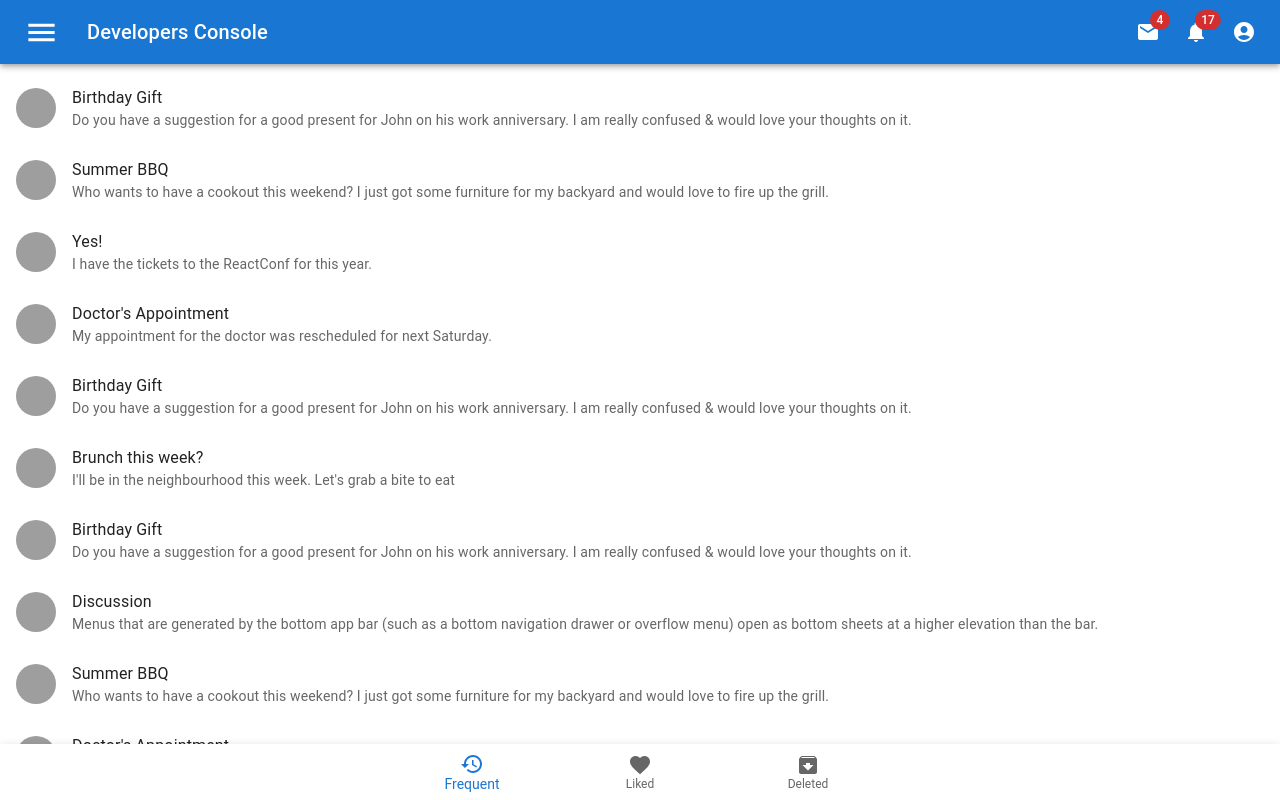
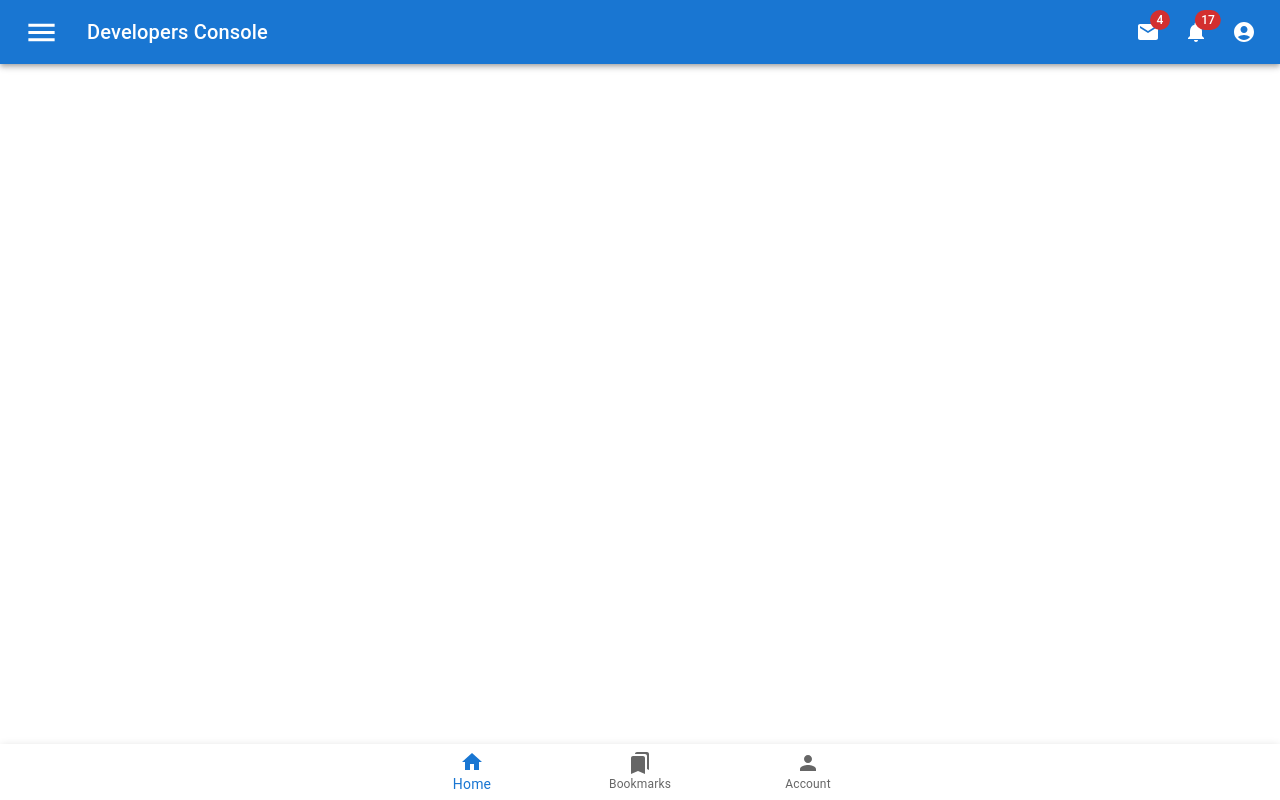
Before and after one commit to jahrulezfrancis/developers-console, a React (Create React App) app: page / in a window 1280 px wide. Shown: the top 800 px of the page. Built offline with nearby package versions, Linux system fonts and the light colour scheme; grey boxes are pictures that could not be loaded.

Commit message:
update the user interface

```diff
--- a/package.json
+++ b/package.json
@@ -9,6 +9,7 @@
     "@mui/material": "^5.10.3",
     "react": "^18.2.0",
     "react-dom": "^18.2.0",
+    "react-router-dom": "6",
     "react-scripts": "^4.0.3"
   },
   "devDependencies": {},
--- a/src/App.js
+++ b/src/App.js
@@ -1,12 +1,19 @@
 import React from 'react';
+import { Route, Routes } from 'react-router-dom';
 import NavigationBar from './AppBar';
 import FixedBottomNavigation from './BottomNav';
+import MediaControlCard, { Bookmark, Profile } from './Components/Interface/MusicCard';
 
 function App() {
   return (
     <div>
      <NavigationBar />
      <FixedBottomNavigation />
+     <Routes>
+      <Route path='home' element={<MediaControlCard />}></Route>
+      <Route path='bookmark' element={<Bookmark />}></Route>
+      <Route path='profile' element={<Profile />}></Route>
+     </Routes>
     </div>
   )
 }
--- a/src/BottomNav.jsx
+++ b/src/BottomNav.jsx
@@ -3,47 +3,20 @@ import Box from '@mui/material/Box';
 import CssBaseline from '@mui/material/CssBaseline';
 import BottomNavigation from '@mui/material/BottomNavigation';
 import BottomNavigationAction from '@mui/material/BottomNavigationAction';
-import RestoreIcon from '@mui/icons-material/Restore';
-import FavoriteIcon from '@mui/icons-material/Favorite';
-import ArchiveIcon from '@mui/icons-material/Archive';
+import Person from '@mui/icons-material/Person';
+import BookmarksIcon from '@mui/icons-material/Bookmarks';
 import Paper from '@mui/material/Paper';
-import List from '@mui/material/List';
-import ListItem from '@mui/material/ListItem';
-import ListItemAvatar from '@mui/material/ListItemAvatar';
-import ListItemText from '@mui/material/ListItemText';
-import Avatar from '@mui/material/Avatar';
+import Home from '@mui/icons-material/Home';
+import { NavLink } from 'react-router-dom';
 
-function refreshMessages() {
-  const getRandomInt = (max) => Math.floor(Math.random() * Math.floor(max));
-
-  return Array.from(new Array(50)).map(
-    () => messageExamples[getRandomInt(messageExamples.length)],
-  );
-}
 
 export default function FixedBottomNavigation() {
   const [value, setValue] = React.useState(0);
   const ref = React.useRef(null);
-  const [messages, setMessages] = React.useState(() => refreshMessages());
-
-  React.useEffect(() => {
-    ref.current.ownerDocument.body.scrollTop = 0;
-    setMessages(refreshMessages());
-  }, [value, setMessages]);
 
   return (
     <Box sx={{ pb: 7 }} ref={ref}>
       <CssBaseline />
-      <List>
-        {messages.map(({ primary, secondary, person }, index) => (
-          <ListItem button key={index + person}>
-            <ListItemAvatar>
-              <Avatar alt="Profile Picture" src={person} />
-            </ListItemAvatar>
-            <ListItemText primary={primary} secondary={secondary} />
-          </ListItem>
-        ))}
-      </List>
       <Paper sx={{ position: 'fixed', bottom: 0, left: 0, right: 0 }} elevation={3}>
         <BottomNavigation
           showLabels
@@ -52,53 +25,11 @@ export default function FixedBottomNavigation() {
             setValue(newValue);
           }}
         >
-          <BottomNavigationAction label="Frequent" icon={<RestoreIcon />} />
-          <BottomNavigationAction label="Liked" icon={<FavoriteIcon />} />
-          <BottomNavigationAction label="Deleted" icon={<ArchiveIcon />} />
+          <BottomNavigationAction href='/home' label="Home" icon={<Home />} />
+          <BottomNavigationAction href='/bookmark' label="Bookmarks" icon={<BookmarksIcon />} />
+          <BottomNavigationAction href='/profile' label="Account" icon={<Person />} />
         </BottomNavigation>
       </Paper>
     </Box>
   );
 }
-
-const messageExamples = [
-  {
-    primary: 'Brunch this week?',
-    secondary: "I'll be in the neighbourhood this week. Let's grab a bite to eat",
-    person: '/static/images/avatar/5.jpg',
-  },
-  {
-    primary: 'Birthday Gift',
-    secondary: `Do you have a suggestion for a good present for John on his work
-      anniversary. I am really confused & would love your thoughts on it.`,
-    person: '/static/images/avatar/1.jpg',
-  },
-  {
-    primary: 'Recipe to try',
-    secondary: 'I am try out this new BBQ recipe, I think this might be amazing',
-    person: '/static/images/avatar/2.jpg',
-  },
-  {
-    primary: 'Yes!',
-    secondary: 'I have the tickets to the ReactConf for this year.',
-    person: '/static/images/avatar/3.jpg',
-  },
-  {
-    primary: "Doctor's Appointment",
-    secondary: 'My appointment for the doctor was rescheduled for next Saturday.',
-    person: '/static/images/avatar/4.jpg',
-  },
-  {
-    primary: 'Discussion',
-    secondary: `Menus that are generated by the bottom app bar (such as a bottom
-      navigation drawer or overflow menu) open as bottom sheets at a higher elevation
-      than the bar.`,
-    person: '/static/images/avatar/5.jpg',
-  },
-  {
-    primary: 'Summer BBQ',
-    secondary: `Who wants to have a cookout this weekend? I just got some furniture
-      for my backyard and would love to fire up the grill.`,
-    person: '/static/images/avatar/1.jpg',
-  },
-];
--- a/src/Components/Interface/MusicCard.jsx
+++ b/src/Components/Interface/MusicCard.jsx
@@ -9,6 +9,7 @@ import Typography from '@mui/material/Typography';
 import SkipPreviousIcon from '@mui/icons-material/SkipPrevious';
 import PlayArrowIcon from '@mui/icons-material/PlayArrow';
 import SkipNextIcon from '@mui/icons-material/SkipNext';
+import { Paper } from '@mui/material';
 
 export default function MediaControlCard() {
     const theme = useTheme();
@@ -45,3 +46,47 @@ export default function MediaControlCard() {
         </Card>
     );
 }
+
+export function Bookmark() {
+    const DemoCard = () => {
+        return (
+            <Box
+                sx={{
+                    display: 'flex',
+                    justifyContent: 'center',
+                    flexWrap: 'wrap',
+                    '& > :not(style)': {
+                        m: 1,
+                        width: 128,
+                        height: 128,
+                    },
+                }}
+            >
+                <Paper elevation={3} />
+                <Paper elevation={3} />
+                <Paper elevation={3} />
+            </Box>
+        )
+    }
+
+    return (
+        <Box justifyContent='center'>
+            <DemoCard />
+            <DemoCard />
+            <DemoCard />
+            <h1 sx={{ textAlign: 'center' }} >yeah this is the Bookmark page you know</h1>
+            <DemoCard />
+            <DemoCard />
+            <DemoCard />
+        </Box>
+    )
+}
+
+export function Profile() {
+    return (
+        <Box>
+            <h1>yeah this is the Profile page you know</h1>
+            <MediaControlCard />
+        </Box>
+    )
+}
--- a/src/index.js
+++ b/src/index.js
@@ -1,5 +1,6 @@
 import React from 'react';
 import ReactDOM, { createRoot } from 'react-dom/client';
+import { BrowserRouter } from 'react-router-dom';
 import App from './App';
 import './index.css';
 
@@ -8,5 +9,7 @@ const root = ReactDOM.createRoot(
 )
 
 root.render(
-  <App />
+  <BrowserRouter>
+    <App />
+  </BrowserRouter>
 );
```
Also changed, not shown: 1 other file (tests, documents, lock files or other folders).
